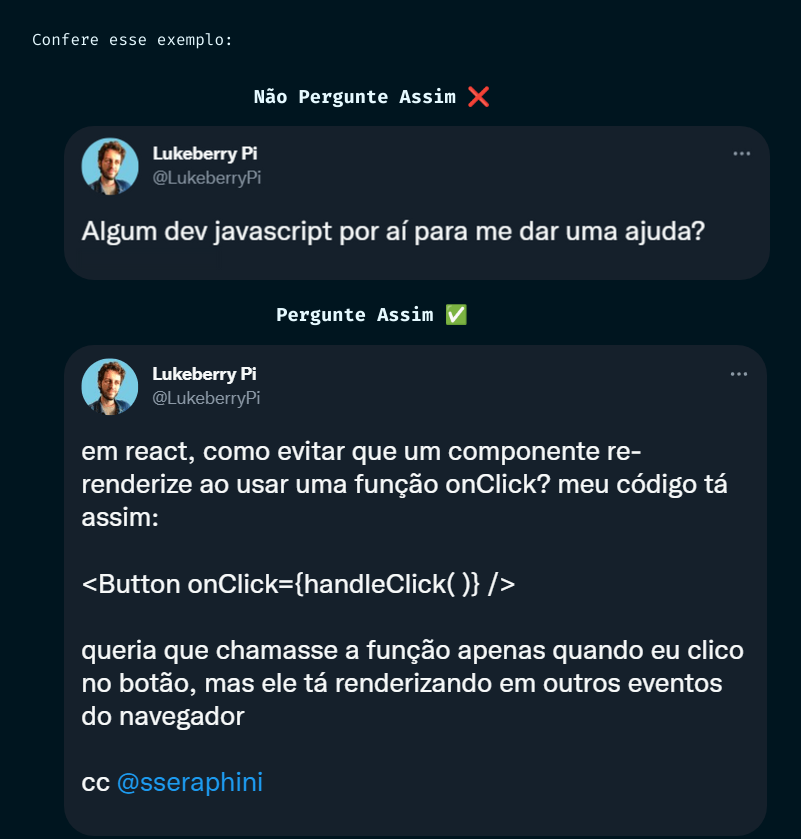
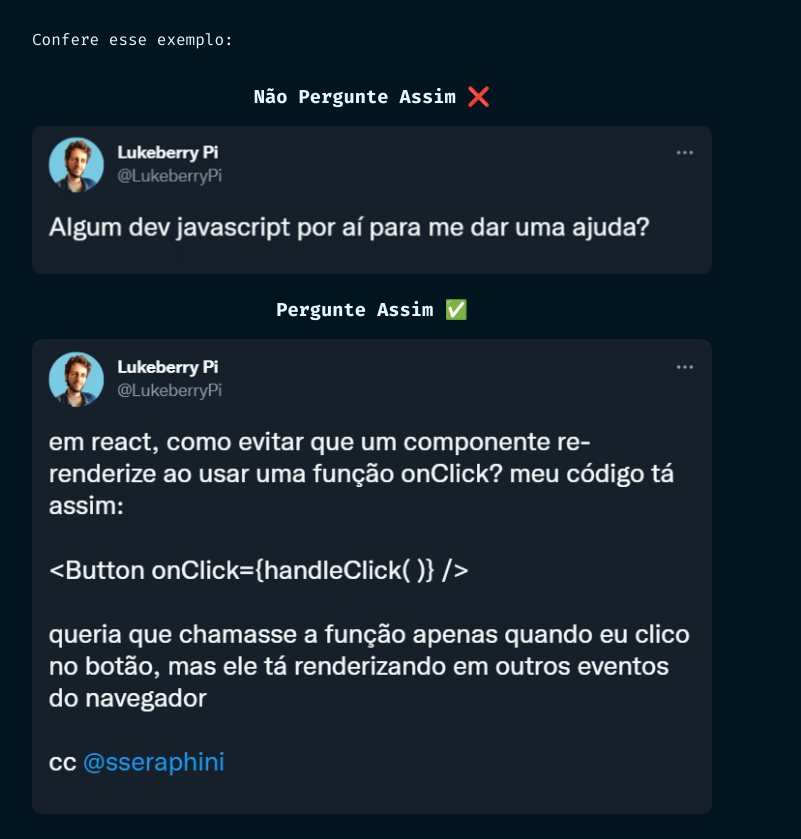
Before and after one commit to LukeberryPi/posso-perguntar, a plain HTML site: page index.html in a window 1280 px wide. Shown: the part 1944-2783 px from the top of the page, without its empty margins (268-1069 px from the left). Drawn offline with Linux system fonts and the light colour scheme.

Commit message:
Align content on TLDR section

```diff
--- a/styles.css
+++ b/styles.css
@@ -90,9 +90,11 @@ ul li {
 }
 
 img {
+  object-fit: contain;
   margin-top: 1em;
-  border-radius: 30px;
+  border-radius: 10px;
   cursor: pointer;
+  width: 100%;
 }
 
 .question-list li a {
@@ -129,7 +131,7 @@ img {
 }
 
 #tldr {
-  margin: 2em;
+  margin: 2em 0;
 }
 
 .tldr-dicotomy {
```
